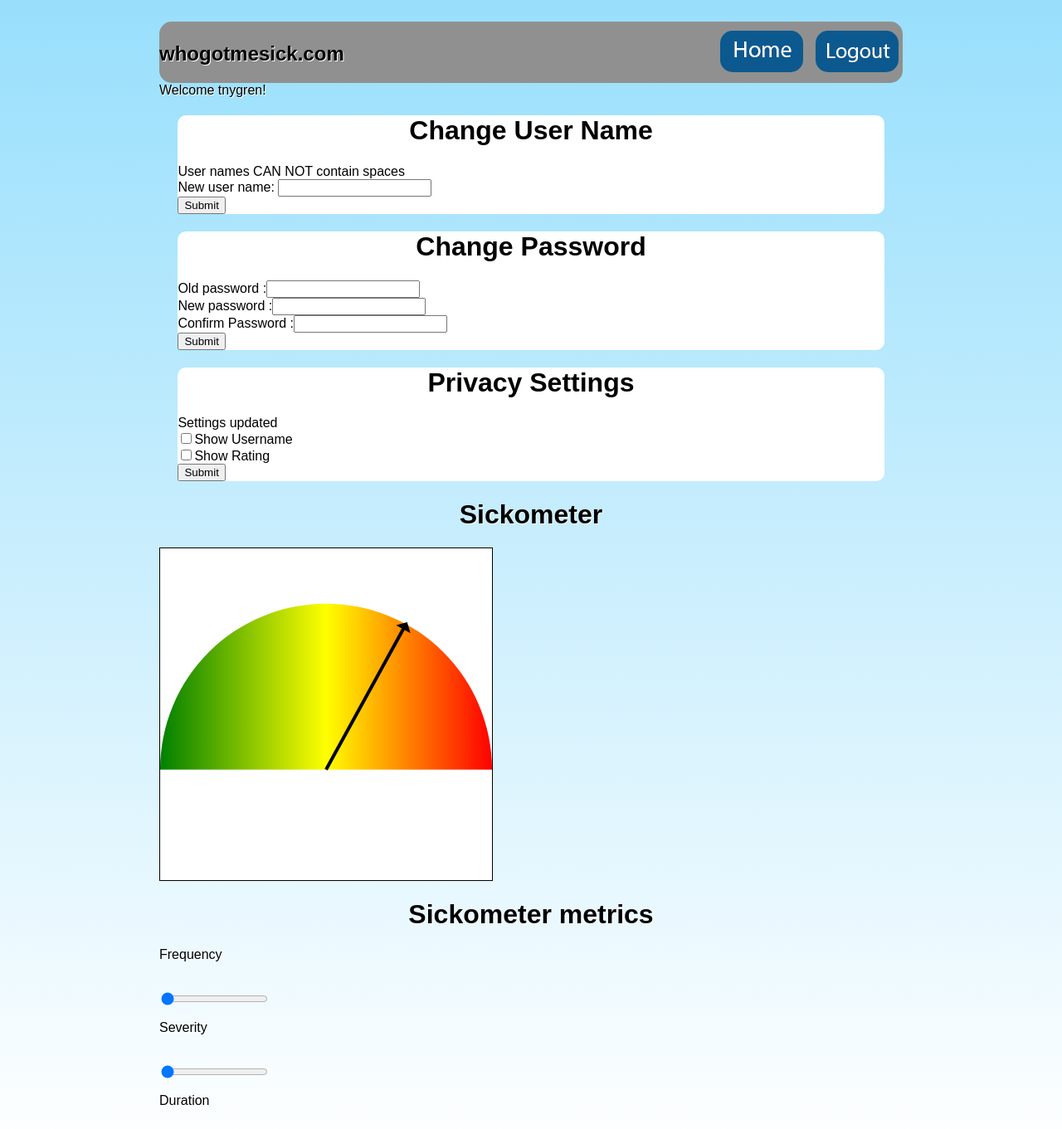
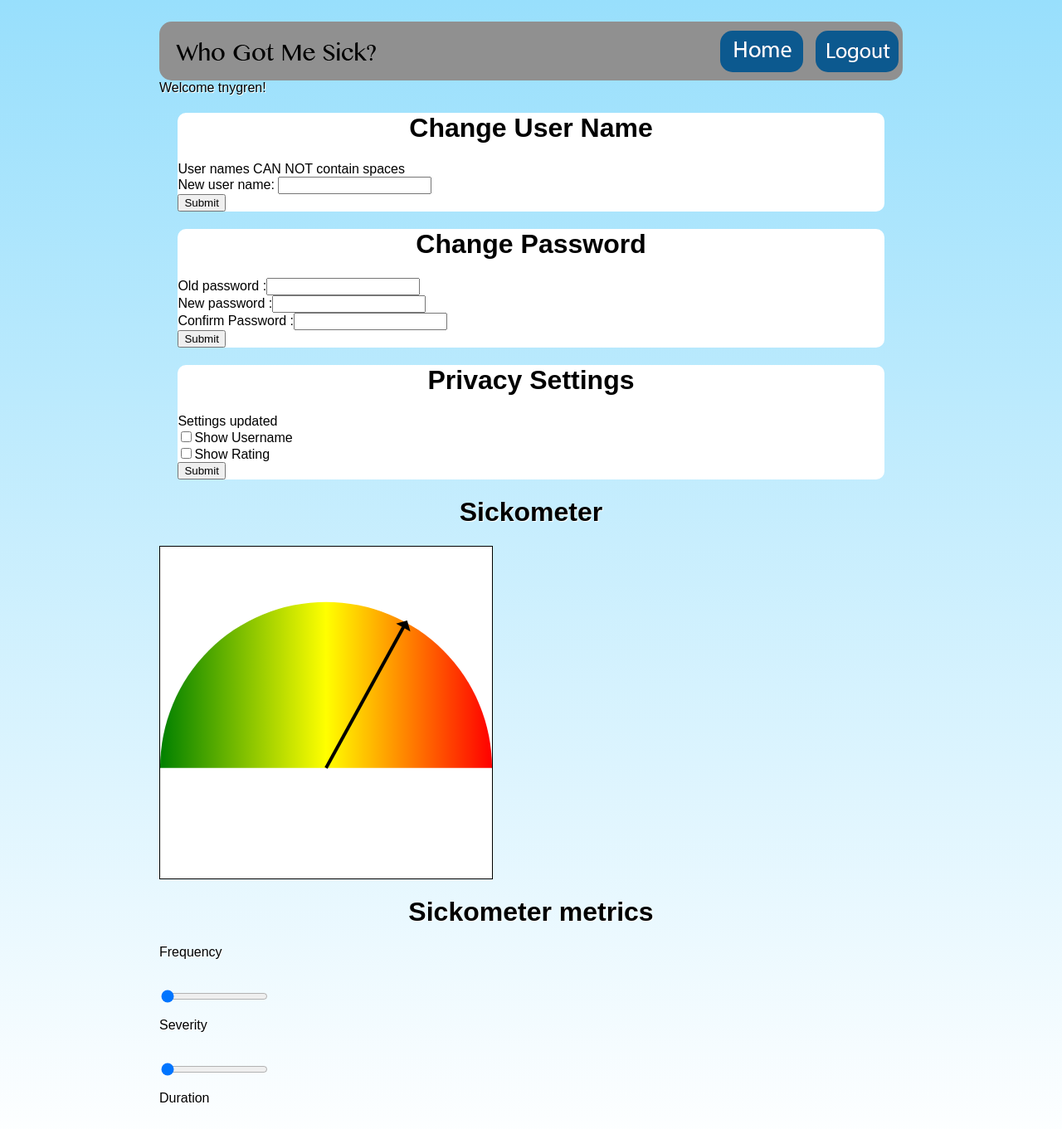
Before and after one commit to timmNygren/whoGotMeSick, a PHP site: page /sickometer.php in a window 1280 px wide. Shown: the top 1361 px of the page at 83% size. Run offline with PHP 8.4, Linux system fonts and the light colour scheme; a user stored in the database is signed in; data comes from the database, SQL or seed files in the repository.

Commit message:
New…Logo…Type…Thing… Removed the bad logo

```diff
--- a/index.php
+++ b/index.php
@@ -29,7 +29,7 @@
 		}
 	?>
 	<article class="top">
-		<span id="title"><h1>whogotmesick.com</h1></span>
+		<div id="logo"></div>
 	<?php
 		if (isset($_SESSION['valid_user'])) {
 
--- a/sickometer.php
+++ b/sickometer.php
@@ -18,8 +18,8 @@
 </head>
 <body id="body">
 	<article class="top">
-		<h1>whogotmesick.com</h1>
-		<div id='logout_button' onclick="onLogoutClicked();"></div>
+		<div id="logo"></div>
+		<div id="logout_button" onclick="onLogoutClicked();"></div>
 		<div id="home_button" onclick="onHomeClicked();"></div>
 	</article>
 	<?php
--- a/whogotmesick.css
+++ b/whogotmesick.css
@@ -208,7 +208,7 @@ span#title {
 
 }
 
-div.content {
+.content {
 	width: 95%;
 	background-color: #FFF;
 	margin-left: auto;
@@ -218,7 +218,7 @@ div.content {
 	text-shadow:1px 1px 0px #ffffff;
 }
 
-span.section_header {
+.section_header {
 	text-align: center;
 }
 
@@ -231,3 +231,13 @@ span.section_header {
 textarea {
 	display: inline;
 }
+
+#logo {
+	background: url('Images/Logo.png');
+	background-repeat: no-repeat;
+	width: 250px;
+	height: 50px;
+	margin-top: 7px;
+	margin-bottom: 8px;
+	margin-left: 15px;
+}
```
Also changed, not shown: Images/BadLogo.png (deleted), Images/Logo.png (added), 2 other files.
